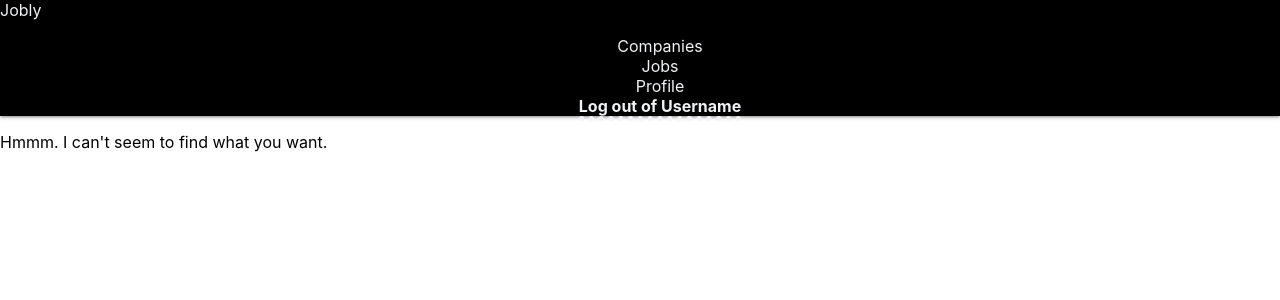
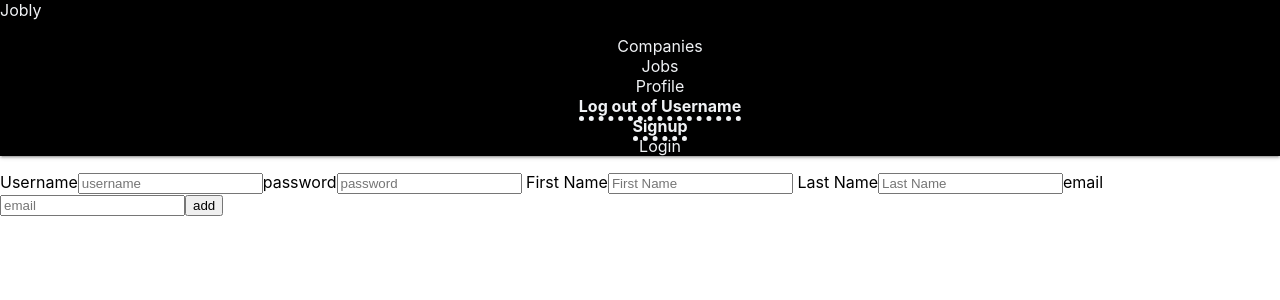
Before and after one commit to SeldomseenSchweig/jobly-project, a React (Create React App) app: page /signup in a window 1280 px wide. Shown: the top 300 px of the page. Built offline with nearby package versions, Linux system fonts and the light colour scheme; no server answers.

Commit message:
adding login capabilities

```diff
--- a/src/App.js
+++ b/src/App.js
@@ -1,16 +1,36 @@
-import React from "react";
+import React, {useEffect,useState} from "react";
 import { BrowserRouter } from "react-router-dom";
 import "./App.css";
 import Home from "./Home";
 import NavBar from "./NavBar";
 import { Route, Switch } from "react-router-dom";
 import Company from "./Company";
-import EditUserForm from "./EditUserForm";
 import Companies from "./Companies";
 import Jobs from "./Jobs";
+import Signup from "./Signup";
+import JoblyApi from "./backend/api";
+import LoginForm from "./LogInForm";
+import ProfileEditForm from "./ProfileEditForm";
 
 
 function App() {
+
+  const [user, setUser] = useState({});
+  const [token,setToken] = useState({})
+
+useEffect(() => {
+  localStorage.setItem('token', JSON.stringify(token));
+}, []);
+
+  async function register (values){
+  let token = await JoblyApi.register(values);
+
+}
+async function login (values){
+   await JoblyApi.login(values);
+  // console.log(token);
+
+}
 
 
   return (
@@ -31,8 +51,14 @@ function App() {
             <Route exact path="/jobs">
               <Jobs />
             </Route>
-            <Route exact path="/editUser">
-              <EditUserForm />
+            <Route exact path="/profile">
+              <ProfileEditForm />
+            </Route>
+            <Route exact path="/signup">
+              <Signup register={register}/>
+            </Route>
+            <Route exact path="/login">
+              <LoginForm login={login}/>
             </Route>
             <Route>
               <p>Hmmm. I can't seem to find what you want.</p>
--- a/src/Companies.js
+++ b/src/Companies.js
@@ -26,10 +26,10 @@ const Companies = () => {
     let compsList = Object.values(companies)
 
     async function search(name) {
-        console.log(name)
-        let companies = await JoblyApi.getCompanies(name);
-        console.log(companies)
-        setCompanies(companies);
+        console.log(typeof(name))
+        let new_companies = await JoblyApi.getCompanies(name);
+
+        setCompanies(new_companies);
         }
 
 
--- /dev/null
+++ b/src/LogInForm.js
@@ -0,0 +1,66 @@
+import React, {useState} from 'react';
+import { useHistory } from 'react-router-dom';
+
+
+
+const LoginForm = ({login}) =>{
+    const history = useHistory()
+    const initialState = {
+        username:"",
+        password:""
+
+    }
+
+    const [formData, setFormData] = useState(initialState)
+    const handleChanges = e => {
+        const {name, value} = e.target
+
+        setFormData( data => ({
+            ...data,
+            [name]:value
+        }))
+    }
+    // const handleUsernameChange = (e) =>{
+    //     setUsername(e.target.value);
+    // }
+    // const handleEmailChange = (e) =>{
+    //     setEmail(e.target.value);
+    // }
+    const handleSubmit = (e) =>{
+        e.preventDefault();
+        const {username,password} = formData
+        login({username,password});
+        history.push('/')
+
+    }
+
+
+    return (
+
+        <form onSubmit={handleSubmit}>
+
+            <label htmlFor="username"> Username</label>
+            <input
+            id="username"
+            type="text"
+            name="username"
+            placeholder='username'
+            value={formData.username}
+            onChange={handleChanges}/>
+
+            <label htmlFor="password">password</label>
+            <input
+            id="password"
+            type="password"
+            name="password"
+            placeholder="password"
+            value={formData.password}
+            onChange={handleChanges}/>
+
+
+            <button >Submit</button>
+        </form>
+    )
+}
+
+export default LoginForm;
--- a/src/NavBar.js
+++ b/src/NavBar.js
@@ -24,6 +24,12 @@ function NavBar() {
           <NavItem>
             <NavLink to="/"> Log out of Username</NavLink>
           </NavItem>
+          <NavItem>
+            <NavLink to="/signup"> Signup</NavLink>
+          </NavItem>
+          <NavItem>
+            <NavLink to="/login"> Login</NavLink>
+          </NavItem>
         </Nav>
       </Navbar>
     </div>
--- a/src/EditUserForm.js
+++ b/src/ProfileEditForm.js
@@ -1,6 +1,8 @@
 import React from "react";
 
-const EditUserForm = ({user}) =>{
+const ProfileEditForm = ({user}) =>{
+
+
     return (
         <h1> form for user information</h1>
     )
@@ -12,4 +14,4 @@ const EditUserForm = ({user}) =>{
 
 }
 
-export default EditUserForm;
+export default ProfileEditForm;
--- a/src/SearchBar.js
+++ b/src/SearchBar.js
@@ -1,5 +1,4 @@
 import React, {useState} from 'react'
-import { Redirect } from 'react-router-dom';
 
 const SearchBar = ({setState, search}) => {
 
--- /dev/null
+++ b/src/Signup.js
@@ -0,0 +1,94 @@
+import React, { useState } from "react";
+
+
+
+
+const Signup = () =>{
+
+    const initialState = {
+        username:"",
+        email:"",
+        password:"",
+        firstName:"",
+        lastName:""
+
+    }
+
+    const [formData, setFormData] = useState(initialState)
+    const handleChanges = e => {
+        const {name, value} = e.target
+
+        setFormData( data => ({
+            ...data,
+            [name]:value
+        }))
+    }
+    // const handleUsernameChange = (e) =>{
+    //     setUsername(e.target.value);
+    // }
+    // const handleEmailChange = (e) =>{
+    //     setEmail(e.target.value);
+    // }
+    const handleSubmit = (e) =>{
+        e.preventDefault();
+        const {username,email,password, firstName,lastName} = formData
+        alert(`${username} and ${email} and ${password} and ${firstName} and ${lastName} submitted`);
+        setFormData(initialState);
+
+    }
+
+
+    return (
+
+        <form onSubmit={handleSubmit}>
+
+            <label htmlFor="username"> Username</label>
+            <input
+            id="username"
+            type="text"
+            name="username"
+            placeholder='username'
+            value={formData.username}
+            onChange={handleChanges}/>
+
+            <label htmlFor="password">password</label>
+            <input
+            id="password"
+            type="password"
+            name="password"
+            placeholder="password"
+            value={formData.password}
+            onChange={handleChanges}/>
+
+            <label htmlFor="firstName"> First Name</label>
+            <input
+            id="firstName"
+            type="text"
+            name="firstName"
+            placeholder='First Name'
+            value={formData.firstName}
+            onChange={handleChanges}/>
+
+            <label htmlFor="lastName"> Last Name</label>
+            <input
+            id="lastName"
+            type="text"
+            name="lastName"
+            placeholder='Last Name'
+            value={formData.lastName}
+            onChange={handleChanges}/>
+
+            <label htmlFor="email">email</label>
+            <input
+            id="email"
+            type="email"
+            name="email"
+            placeholder="email"
+            value={formData.email}
+            onChange={handleChanges}/>
+
+            <button >add</button>
+        </form>
+    )
+}
+export default Signup;
--- a/src/backend/api.js
+++ b/src/backend/api.js
@@ -44,15 +44,49 @@ class JoblyApi {
   }
 /** Get details on a all companies. */
 
-  static async getCompanies(){
-    let res = await this.request(`companies`);
+  static async getCompanies(filter){
+    let data = {}
+    if (filter){
+      data = {name:filter}
+    }
+    let res = await this.request(`companies`, data);
     return res.companies;
 
   }
-    static async getJobs(){
-    let res = await this.request(`jobs`);
+    static async getJobs(filter){
+      let data = {}
+      if (filter){
+        data = {title:filter}
+      }
+    let res = await this.request(`jobs`, data );
     return res.jobs;
   }
+  static async register({values}){
+    let data = {
+      username:values.username,
+      password:values.password,
+      firstName:values.firstName,
+      lastname:values.lastName,
+      email:values.email
+    }
+
+    let res = this.request('register', data, 'post' )
+    console.log(res)
+  }
+
+  static async login(values){
+    console.log(values)
+
+    let data = {
+      username:values.username,
+      password:values.password,
+    }
+
+    let res = this.login('token', data, 'post' )
+    console.log(res)
+  }
+
+
 
 }
 
```
